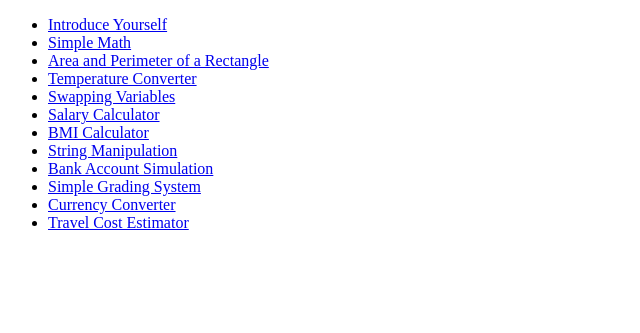
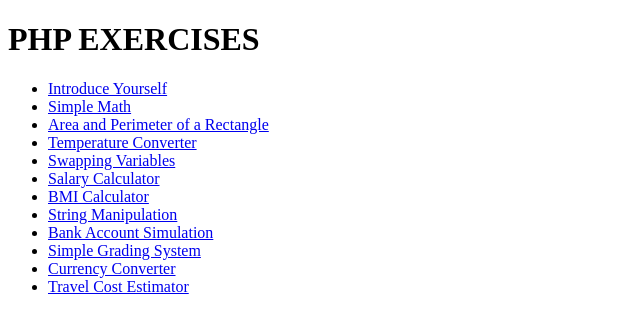
Before and after one commit to Jesrino/233202505-Parino, a PHP site: page / in a window 1280 px wide. Shown: the top 333 px of the page, without its empty margins (0-640 px from the left). Run offline with PHP 8.4, Linux system fonts and the light colour scheme.

Commit message:
additional

```diff
--- a/index.php
+++ b/index.php
@@ -6,19 +6,20 @@
     <title>PHP Excercises</title>
 </head>
 <body>
+    <h1>PHP EXERCISES</h1>
      <ul>
-        <li><a href="intro.php">Introduce Yourself</a></li>
-        <li><a href="math.php">Simple Math</a></li>
-        <li><a href="rectangle.php">Area and Perimeter of a Rectangle</a></li>
-        <li><a href="temperature.php">Temperature Converter</a></li>
-        <li><a href="swap.php"> Swapping Variables</a></li>
-        <li><a href="salary.php"> Salary Calculator</a></li>
-        <li><a href="cal.php"> BMI Calculator</a></li>
-        <li><a href="string.php"> String Manipulation</a></li>
-        <li><a href="bank.php"> Bank Account Simulation</a></li>
-        <li><a href="grading.php"> Simple Grading System</a></li>
-        <li><a href="currency.php"> Currency Converter</a></li>
-        <li><a href="travel.php"> Travel Cost Estimator</a></li>
+        <li><a class="button" href="intro.php">Introduce Yourself</a></li>
+        <li><a class="button" href="math.php">Simple Math</a></li>
+        <li><a class="button" href="rectangle.php">Area and Perimeter of a Rectangle</a></li>
+        <li><a class="button" href="temperature.php">Temperature Converter</a></li>
+        <li><a class="button" href="swap.php"> Swapping Variables</a></li>
+        <li><a class="button" href="salary.php"> Salary Calculator</a></li>
+        <li><a class="button" href="cal.php"> BMI Calculator</a></li>
+        <li><a class="button" href="string.php"> String Manipulation</a></li>
+        <li><a class="button" href="bank.php"> Bank Account Simulation</a></li>
+        <li><a class="button" href="grading.php"> Simple Grading System</a></li>
+        <li><a class="button" href="currency.php"> Currency Converter</a></li>
+        <li><a class="button" href="travel.php"> Travel Cost Estimator</a></li>
      </ul>
 
 </body>
--- a/intro.php
+++ b/intro.php
@@ -16,5 +16,6 @@
   echo "I'm " . $age . " this year.<br>";
   echo " My favorite color was ". $color . " as this symbolize my passion.<br> ";
   ?>
+  <button> <a class="exit-button" href="index.php"></a> Go Back</button>
 </body>
 </html>
--- a/math.php
+++ b/math.php
@@ -24,6 +24,6 @@
     echo "The qoutient is: ". $qoutient ."<br>";
 
     ?>
-
+    <button> <a class="exit-button" href="index.php"></a> Go Back</button>
 </body>
 </html>
```
